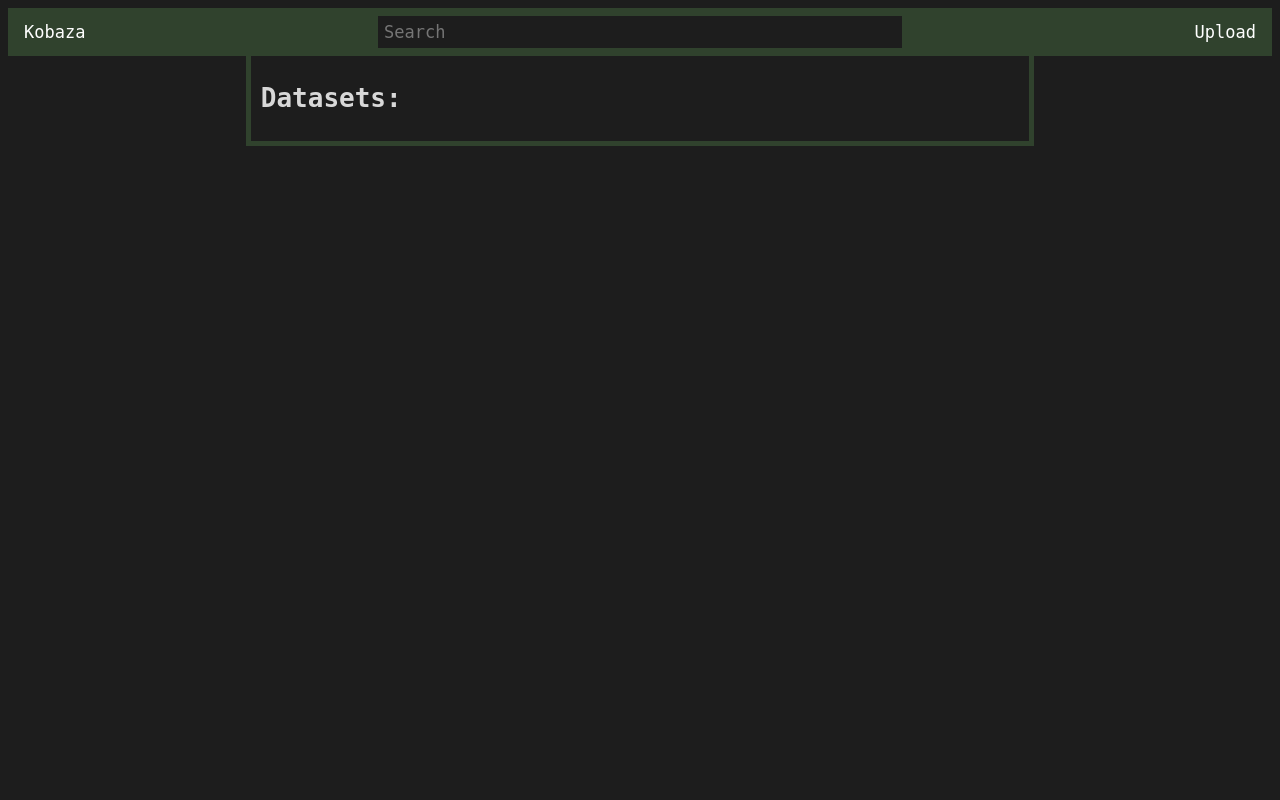
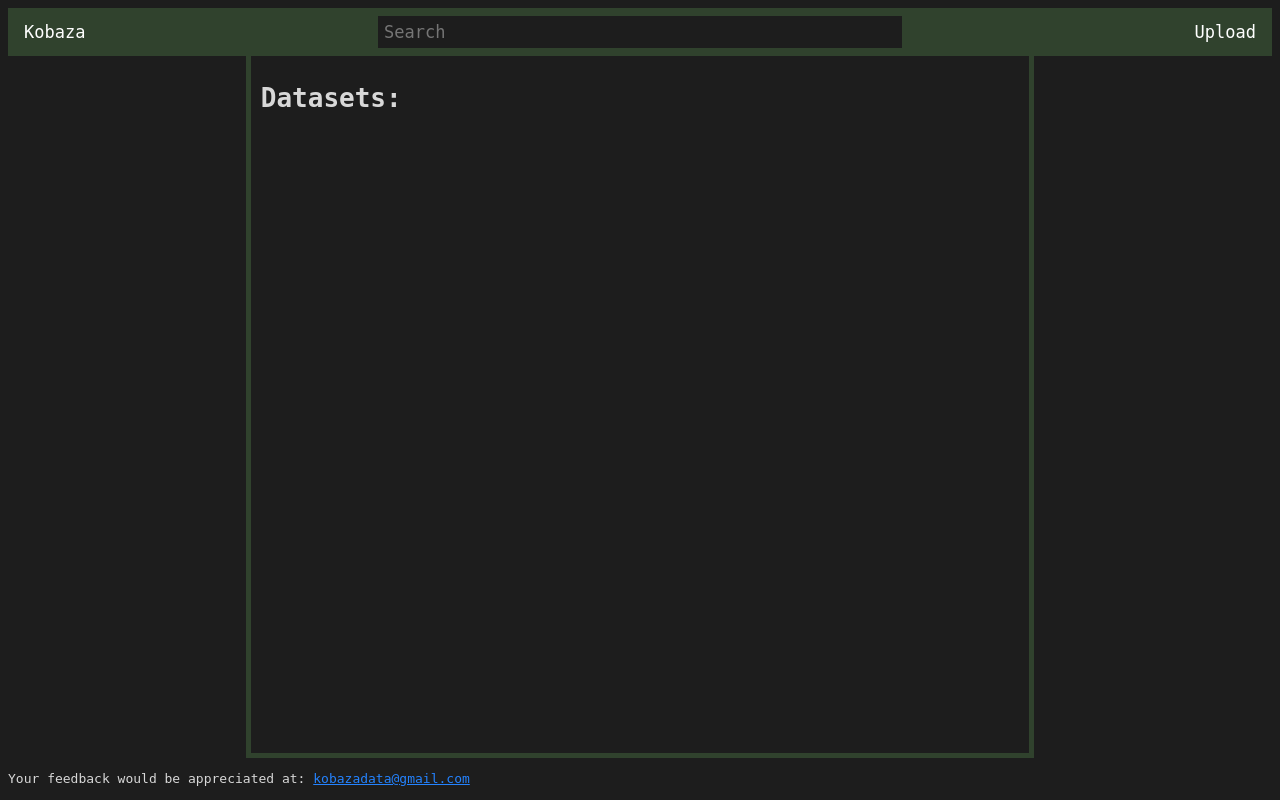
Before and after one commit to das800/opendata_kobaza, a Flask app: page / in a window 1280 px wide. Run offline with Flask 2, Linux system fonts and the light colour scheme; data that the repository does not hold is empty.

Commit message:
added footer with feedback email

```diff
--- a/opendata_kobaza/static/css/base.css
+++ b/opendata_kobaza/static/css/base.css
@@ -18,8 +18,13 @@
     color: var(--warning_color);
 }
 
+html {
+	height: 100%;
+}
+
 body {
     background-color: var(--background_color);
+	height: calc(100vh - 57px); /* this is really bad. i dont care about css so ill still do it though */
 }
 
 p, h1, h2, h3, h4, h5, h6 {
@@ -41,12 +46,15 @@ a:hover {
 }
 
 .content {
-    margin: auto;
+    /* margin: auto; */
+	margin-left: auto;
+	margin-right: auto;
     width: 60%;
-    /* border: 5px solid #30422d; */
     border: 5px solid var(--accent_color);
     border-top: 0px;
     padding: 10px;
+	grid-row-start: 1;
+	grid-row-end: 2;
 }
 
 .topnav {
@@ -54,7 +62,6 @@ a:hover {
     background-color: var(--accent_color);
 }
 .topnav .navbutton {
-    /* float: left;  */
     display: block;
     color: var(--pop_color);
     text-align: center;
@@ -72,9 +79,7 @@ a:hover {
     float: right;
 }
 .topnav input[type=text] {
-/* .topnav input { */
     display: block;
-    /* margin: auto; */
     width: 40%;
     padding: 6px;
     border: none;
@@ -84,11 +89,22 @@ a:hover {
     background-color: var(--background_color);
 }
 .topnav-centered input[type=text] {
-/* .topnav-centered input { */
     float: none;
     position: absolute;
     left: 50%;
     transform: translate(-50%, 0%);
+}
+
+#content_wrapper {
+	min-height: 100%;
+	display:grid;
+	grid-template-rows: 1fr auto;
+}
+
+.botnav {
+	bottom: 0;
+	grid-row-start: 3;
+	grid-row-end: 4;
 }
 
 .searchResult {
--- a/opendata_kobaza/templates/base.html
+++ b/opendata_kobaza/templates/base.html
@@ -14,6 +14,7 @@
 				<a class="navbutton" id='upload_button' href={{ url_for('upload_dataset') }}>Upload</a>
 			</div>
 		</div>
+		<div id="content_wrapper">
 			<div class="content" id="content_div">
 				{% with messages = get_flashed_messages() %}
 					{% if messages %}
@@ -26,5 +27,9 @@
 				{% endwith %}
 				{% block content %} {% endblock %}
 			</div>
+			<div class="botnav">
+				<p>Your feedback would be appreciated at: <a href="mailto:kobazadata@gmail.com">kobazadata@gmail.com</a></p>
+			</div>
+		</div>
 	</body>
 </html>
```
Lines whose indentation alone changed are shown as unchanged.
